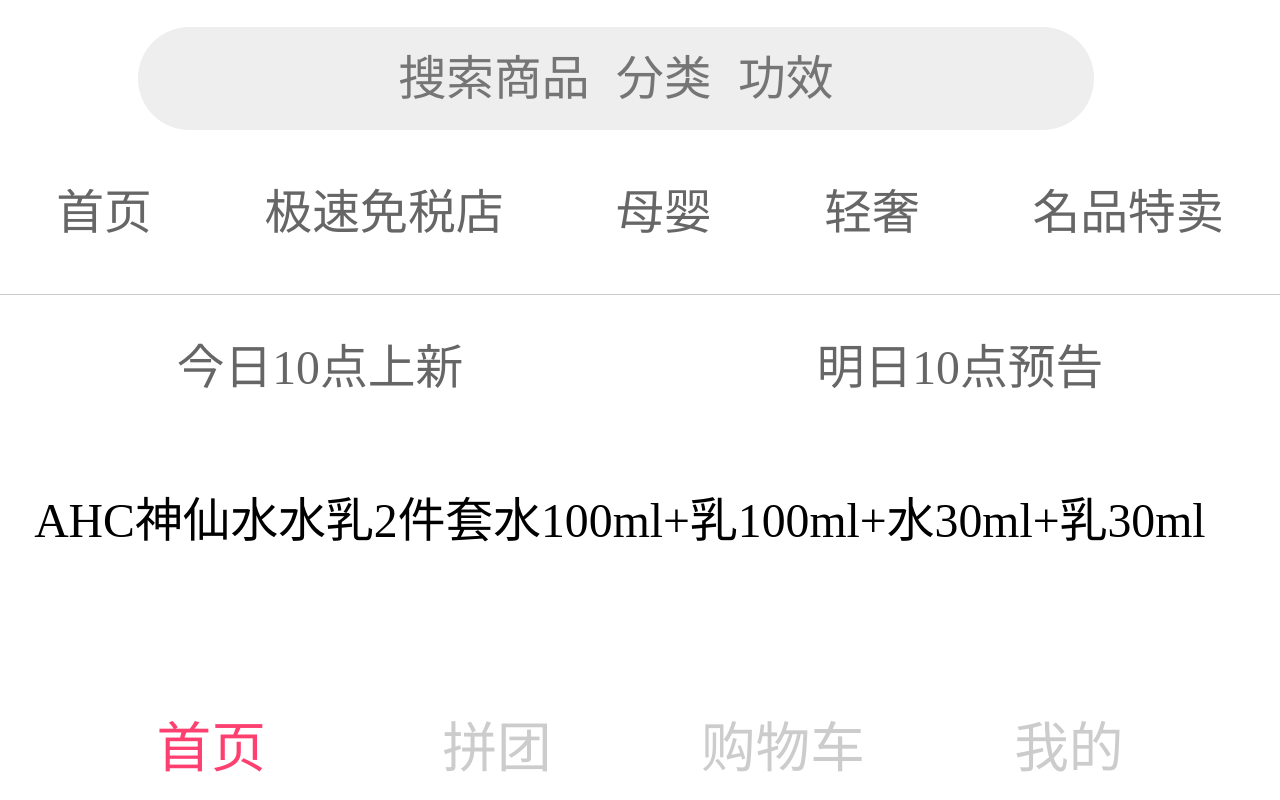
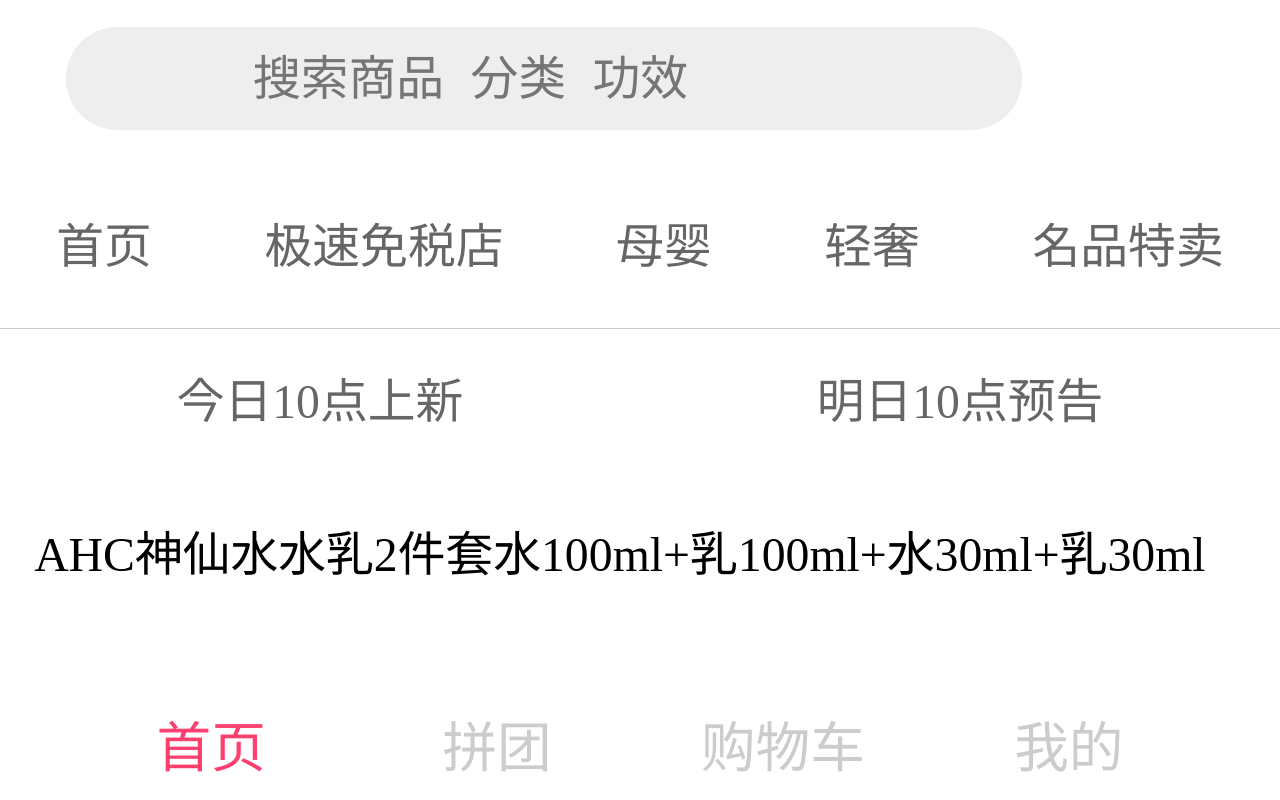
Before and after one commit to s-Ming/jumei, a React app: page /#/mine in a window 1280 px wide. Both pictures are taken after a click on the element "首页". Shown: the top 800 px of the page. Built offline with nearby package versions, Linux system fonts and the light colour scheme; a web font is replaced by a local one.

Commit message:
hseach搜索栏优化

```diff
--- a/src/pages/home/Hsearch.jsx
+++ b/src/pages/home/Hsearch.jsx
@@ -7,16 +7,23 @@
 class Hsearch extends React.Component{
     constructor(props) {
       super(props);
-      this.state = {};
+      this.state = {
+
+      };
       this.props = props;
     };
     render(){
         return(
             <div>
                <div className="search">
-                  <input  onClick={
-                      this.props.toggleSearch.bind(this)
-                    } placeholder="搜索商品  分类  功效"/>
+                  <div className="search_div">
+                    <i class="fa fa-search" aria-hidden="true"></i>
+
+                    <input  onClick={
+                        this.props.toggleSearch.bind(this)
+                      } placeholder="搜索商品  分类  功效"/>
+
+                  </div>
 
                   <i className="fa fa-bars" aria-hidden="true"
                     onClick={
--- a/src/pages/home/Hsearchto.jsx
+++ b/src/pages/home/Hsearchto.jsx
@@ -25,7 +25,13 @@
                         this.props.toggleSearch.bind(this)
                       }
                           ></i>
-                      <input placeholder="搜索商品、 分类 、功效"/>
+                      <div className="search_div">
+                        <i class="fa fa-search" aria-hidden="true"></i>
+                        <input  onClick={
+                            this.props.toggleSearch.bind(this)
+                          } placeholder="搜索商品、分类、功效"/>
+
+                      </div>
                       <span>搜索</span>
 
                     </div>
--- a/src/pages/home/Hslider.jsx
+++ b/src/pages/home/Hslider.jsx
@@ -68,10 +68,16 @@
                 <ul className="slider">
 
                     <div className="search">
+
+                      <div className="search_div">
+                        <i class="fa fa-search" aria-hidden="true"></i>
                         <input placeholder="搜索商品、 分类 、功效"/>
+                      </div>
+
                         <span onClick={
-                      this.props.toggleNav.bind(this)
-                    }>返回</span>
+                        this.props.toggleNav.bind(this)
+                        }>返回</span>
+
                     </div>
 
                      {this.sliderlistChange(this.state.sliderlist)}
--- a/src/style/commons/Hsearch.scss
+++ b/src/style/commons/Hsearch.scss
@@ -1,28 +1,38 @@
 .search{
     display: flex;
     justify-content: space-around;
-    align-content: center;
-    height: rem(36px);
-    padding: rem(8px) 0;
-
-    input{
+    align-items: center;
+    height: rem(46px);
+    padding:rem(10px) 0;
+    .search_div{
+        display:flex;
+        justify-content: center;
+        align-items:center;
         border-radius:rem(15px);
         width: rem(280px);
         text-align:center;
         background: #eee;
+        height:rem(30px);
+        i{font-size:rem(14px);}
+
+        input{
+        background: #eee;
+
         border:0 none;
-        margin-left: rem(28px);
-        padding:rem(15px);
+        // margin-left: rem(28px);
+        padding:0 rem(15px);
         font-size: rem(14px);
 
+        }
     }
+
     i{
         font-size: rem(22px);
         display: flex;
         align-items: center;
         justify-content: center;
         color:#ccc;
-        padding-top:rem(10px);
+        // padding-top:rem(10px);
 
 
     }
--- a/src/style/commons/Hsearchto.scss
+++ b/src/style/commons/Hsearchto.scss
@@ -7,30 +7,48 @@
         z-index:99;
         background:#fff;
         color:#666;
+
+
     .searchto_head{
+        display:flex;
+        justify-content:space-between;
+        align-items:center;
         margin-bottom:rem(8px);
         font-size: rem(18px);
-            padding:rem(10px);
+        padding:rem(10px);
 
         i{
             padding-left:rem(10px);
+            margin:0 rem(10px);
             color:#ccc;
-
         }
-        input{
-            margin:0 rem(10px) rem(8px) rem(10px);
+        .search_div{
+            display:flex;
+            justify-content: center;
+            align-items:center;
             border-radius:rem(15px);
             width: rem(280px);
             text-align:center;
             background: #eee;
+            height:rem(30px);
+            i{font-size:rem(14px);}
+            input{
+            background: #eee;
             border:0 none;
-            padding:rem(8px);
+            // margin-left: rem(28px);
+            padding:0 rem(15px);
+            font-size: rem(14px);
+
+            }
         }
+
         span{
             font-size:rem(14px);
             width:rem(50px);
             color:#999;
             padding:rem(6px) rem(5px) 0 0 ;
+            margin:0 rem(5px);
+
         }
     }
 
--- a/src/style/commons/Hslider.scss
+++ b/src/style/commons/Hslider.scss
@@ -10,8 +10,26 @@
         overflow-y:scroll;
     .search{
         margin-bottom:rem(8px);
-        input{
-            margin:0 rem(20px) rem(8px) rem(15px);
+        .search_div{
+            display:flex;
+            justify-content: center;
+            align-items:center;
+            border-radius:rem(15px);
+            width: rem(280px);
+            text-align:center;
+            background: #eee;
+            height:rem(30px);
+            margin:0 rem(10px);
+            i{font-size:rem(14px);}
+            input{
+            background: #eee;
+
+            border:0 none;
+            // margin-left: rem(28px);
+            padding:0 rem(15px);
+            font-size: rem(14px);
+
+            }
         }
         span{
             font-size:rem(14px);
```
